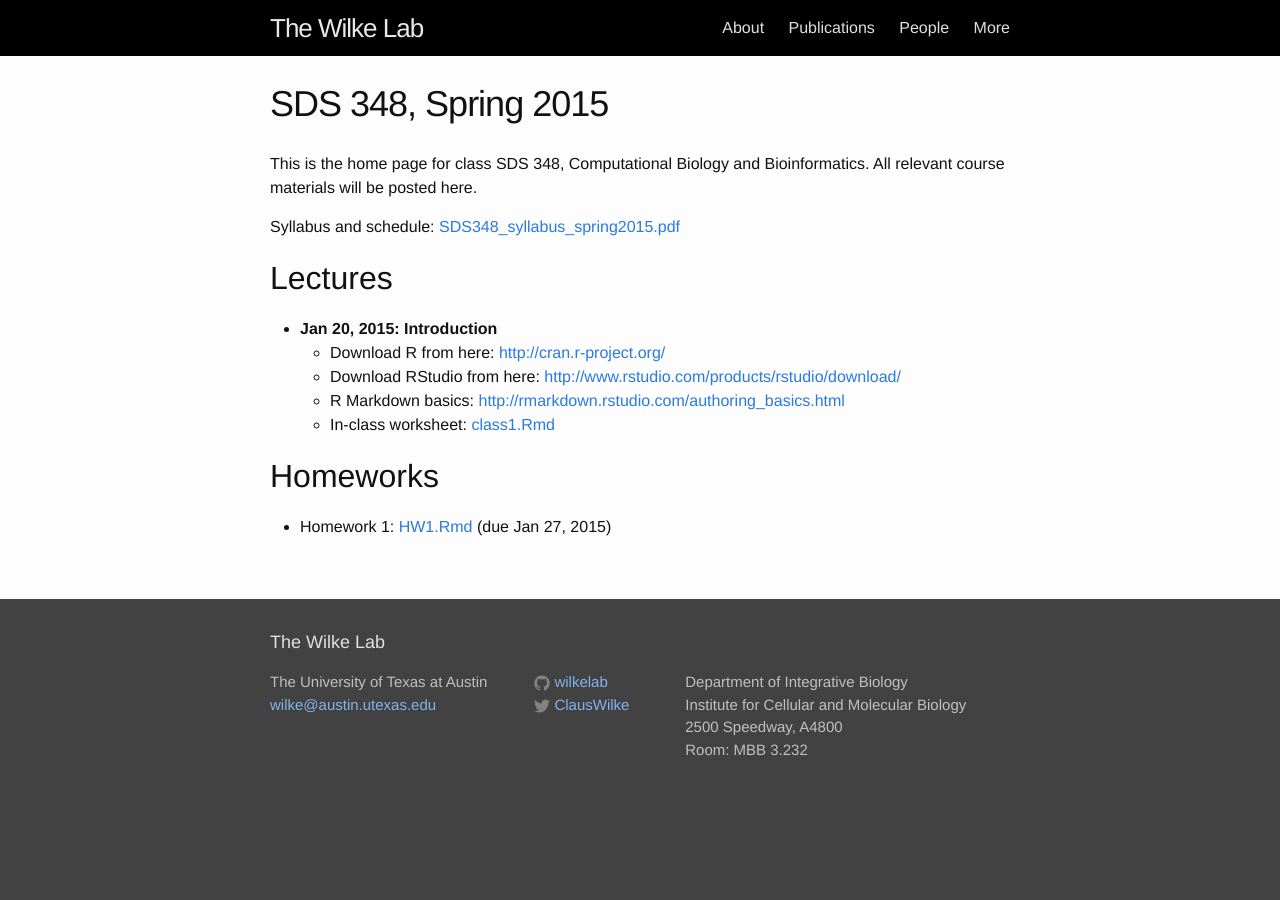
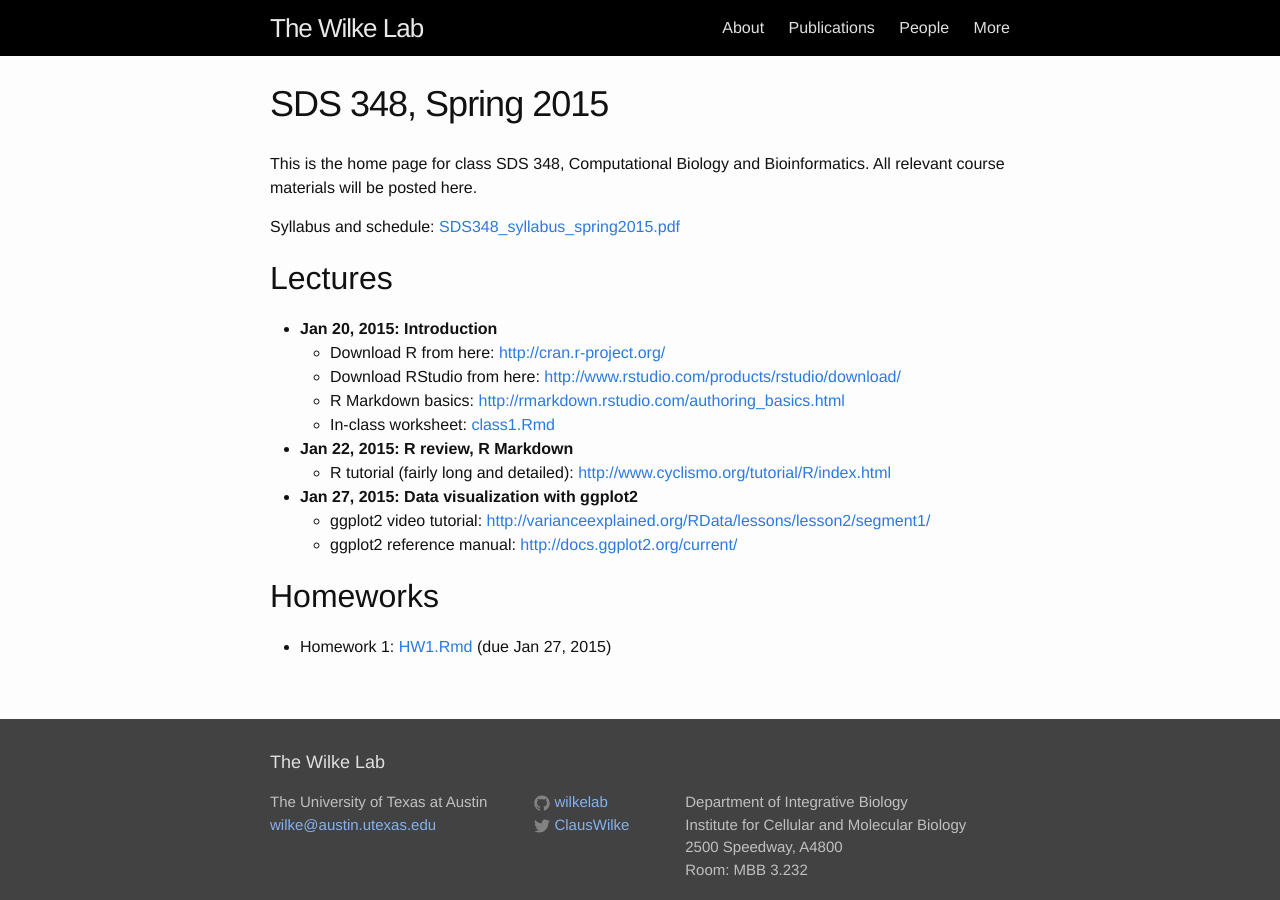
Before and after one commit to wilkelab/wilkelab.github.io.archive_sep_2020, a Jekyll site: the page built from classes/SDS348_spring_2015.md, in a window 1280 px wide and 900 px high. Built offline with Jekyll 4.4.1, drawn with Linux system fonts in a browser that asks for light colours.

Commit message:
class materials.

```diff
--- a/classes/SDS348_spring_2015.md
+++ b/classes/SDS348_spring_2015.md
@@ -14,5 +14,12 @@ Syllabus and schedule: [SDS348_syllabus_spring2015.pdf](/classes/SDS348/SDS348_s
     * R Markdown basics: [http://rmarkdown.rstudio.com/authoring_basics.html](http://rmarkdown.rstudio.com/authoring_basics.html)
     * In-class worksheet: [class1.Rmd](/classes/SDS348/class1.Rmd)
 
+- **Jan 22, 2015: R review, R Markdown**
+    * R tutorial (fairly long and detailed): [http://www.cyclismo.org/tutorial/R/index.html](http://www.cyclismo.org/tutorial/R/index.html)
+
+- **Jan 27, 2015: Data visualization with ggplot2**
+    * ggplot2 video tutorial: [http://varianceexplained.org/RData/lessons/lesson2/segment1/](http://varianceexplained.org/RData/lessons/lesson2/segment1/)
+    * ggplot2 reference manual: [http://docs.ggplot2.org/current/](http://docs.ggplot2.org/current/)
+
 ## Homeworks
 - Homework 1: [HW1.Rmd](/classes/SDS348/2015_spring_homeworks/HW1.Rmd) (due Jan 27, 2015)
```
